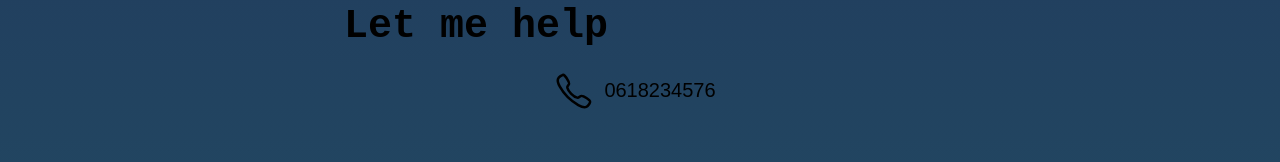
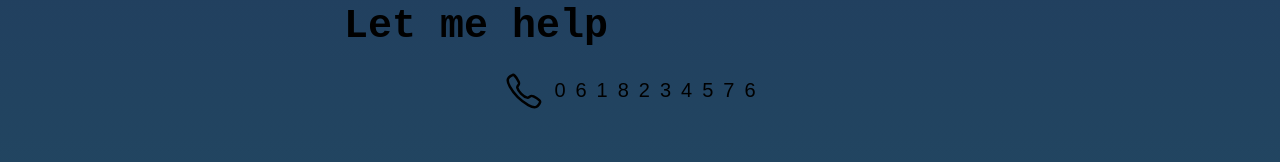
Before and after one commit to MoeNassi/Portfolio, a plain HTML site: page index.html in a window 1280 px wide. Shown: the part 1067-1229 px from the top of the page. Drawn offline with nearby package versions, Linux system fonts and the light colour scheme; no server answers; files whose address does not match are found by name.

Commit message:
Update style.css

```diff
--- a/assets/style.css
+++ b/assets/style.css
@@ -348,4 +348,5 @@ input::placeholder{
 	margin-bottom: 0;
     font-size: 20px;
     padding: 10px;
+	letter-spacing: 10px;
 }
```
